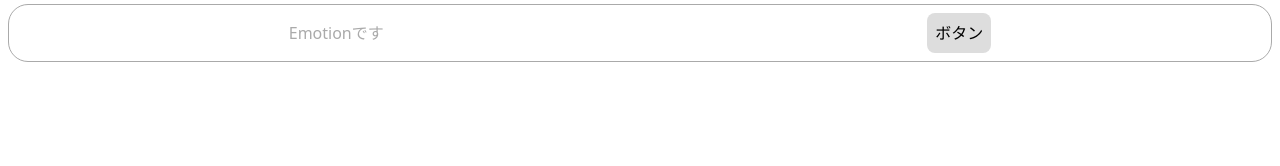
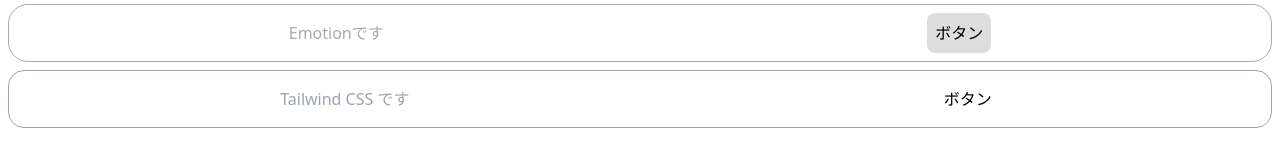
Before and after one commit to suzu1997/react-book, a React (Create React App) app: page / in a window 1280 px wide. Shown: the part 268-434 px from the top of the page. Built offline with nearby package versions, Linux system fonts and the light colour scheme.

Commit message:
tailwind cssでのスタイルの当て方について学習

```diff
--- a/src/App.jsx
+++ b/src/App.jsx
@@ -4,6 +4,7 @@
 import { StyledJsx } from './components/StyledJsx';
 import { StyledComponents } from './components/StyledComponents';
 import { Emotion } from './components/Emotion';
+import { TailwindCss } from './components/TailwindCss';
 
 export const App = () => {
   const [num, setNum] = useState(0);
@@ -23,6 +24,7 @@
       <StyledJsx />
       <StyledComponents />
       <Emotion />
+      <TailwindCss />
     </>
   );
 };
--- /dev/null
+++ b/src/components/TailwindCss.jsx
@@ -0,0 +1,10 @@
+export const TailwindCss = () => {
+  return (
+    <div className='border border-gray-400 rounded-2xl p-2 m-2 flex justify-around items-center '>
+      <p className='m-0 text-gray-400'>Tailwind CSS です</p>
+      <button className='bg-gray-3fffcxcxcxcccxxxxxxsx00 border-0 p-2 rounded-lg hover:bg-gray-400 hover:text-white '>
+        ボタン
+      </button>
+    </div>
+  );
+};
```
